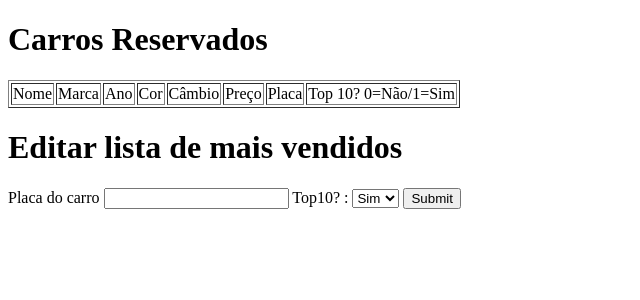
After one commit to viniciussds2000/Trabalho_semestral_3-semestre, a Flask app: page /edit_top10 in a window 1280 px wide. The commit adds this page. Shown: the top 300 px of the page, without its empty margins (0-640 px from the left). Run offline with Flask 2, Linux system fonts and the light colour scheme; data that the repository does not hold is empty.

Commit message:
Top 10 funcionando

```diff
--- a/BD.py
+++ b/BD.py
@@ -11,7 +11,7 @@ def validar_login(cursor,login,senha):
 
 def busca(cursor,pesquisa):
     cursor.execute(f'SELECT carros.nome,carros.marca,carros.ano,carros.cor,carros.cambio,carros.preço,carros.placa '
-                   f'from carros WHERE nome OR marca OR cor OR cambio= "{pesquisa}"')
+                   f'from carros WHERE nome = "{pesquisa}"')
     pesq = cursor.fetchall()
 
     return pesq
@@ -25,8 +25,8 @@ def excluir_user(cursor,conn,login,senha):
     cursor.execute(f'DELETE FROM `semestral3.`.`usuarios` WHERE usuario = "{login}" and senha = "{senha}"')
     conn.commit()
 
-def incluir_anuncio(cursor,conn,nome,marca,ano,cor,cambio,preço,placa):
-    cursor.execute(f'INSERT into `semestral3.`.`carros` (nome,marca,ano,cor,cambio,preço,placa) VALUES ("{nome}","{marca}","{ano}","{cor}","{cambio}","{preço}","{placa}")')
+def incluir_anuncio(cursor,conn,nome,marca,ano,cor,cambio,preço,placa,top10):
+    cursor.execute(f'INSERT into `semestral3.`.`carros` (nome,marca,ano,cor,cambio,preço,placa,top10) VALUES ("{nome}","{marca}","{ano}","{cor}","{cambio}","{preço}","{placa}","{top10}")')
     conn.commit()
 
 def excluir_anuncio(cursor,conn,placa):
@@ -36,7 +36,8 @@ def excluir_anuncio(cursor,conn,placa):
 def get_carros(cursor):
 
     # Executar o SQL
-    cursor.execute('SELECT carros.nome,carros.marca,carros.ano,carros.cor,carros.cambio,carros.preço,carros.placa FROM carros')
+    cursor.execute(f'SELECT carros.nome,carros.marca,carros.ano,carros.cor,carros.cambio,carros.preço,carros.placa,carros.top10 '
+                   'FROM carros')
 
     # Recuperando o retorno do BD
     carros = cursor.fetchall()
@@ -44,6 +45,20 @@ def get_carros(cursor):
     # Retornar os dados
     return carros
 
+def get_top10(cursor):
+    cursor.execute(f'SELECT carros.nome,carros.marca,carros.ano,carros.cor,carros.cambio,carros.preço,carros.placa '
+                   'FROM carros WHERE top10 = "1"')
+
+    top10 = cursor.fetchall()
+
+    return top10
+
+def edit_top10(cursor,conn,top,placa):
+    cursor.execute(f'UPDATE carros SET top10 = "{top}" WHERE placa = "{placa}"')
+    conn.commit()
+
+
+
 def adicionar_imagem(cursor,conn,data):
     cursor.execute(f'INSERT INTO data VALUES LOAD_FILE("{data}"))')
     conn.commit
--- a/main.py
+++ b/main.py
@@ -17,7 +17,7 @@ app.config['MYSQL_DATABASE_DB'] = 'semestral3.'
 def home():
     cursor = mysql.get_db().cursor()
 
-    return render_template("home.html",carros=get_carros(cursor))
+    return render_template("home.html",carros=get_top10(cursor))
 
 @app.route('/resultado', methods=['GET','POST'])
 def resultados():
@@ -115,13 +115,18 @@ def incluindo_anuncio():
         cambiocarro=request.form.get('cambiocar')
         preçocarro=request.form.get('preçocar')
         placacarro=request.form.get('placacar')
+        top10 = request.form.get('top_choice')
+        if top10 == "Sim":
+            top10=1
+        else:
+            top10=0
         #arquivo = request.files['file']
 
         conn = mysql.connect()
         cursor = conn.cursor()
 
         #adicionar_imagem(cursor,conn,arquivo)
-        incluir_anuncio(cursor,conn,nomecarro,marcacarro,anocarro,corcarro,cambiocarro,preçocarro,placacarro)
+        incluir_anuncio(cursor,conn,nomecarro,marcacarro,anocarro,corcarro,cambiocarro,preçocarro,placacarro,top10)
 
         cursor.close()
         conn.close()
@@ -155,6 +160,37 @@ def excluindo_anuncio():
     else:
         return render_template('adm_page.html')
 
+@app.route('/edit_top10')
+def editar_top10():
+    cursor = mysql.get_db().cursor()
+    return render_template('edit_top10.html',carros=get_carros(cursor))
+
+@app.route('/top10_editado', methods=['GET','POST'])
+def top_editado():
+    if request.method == 'POST':
+        eplaca=request.form.get('ePlaca')
+        etop= request.form.get('eTop10')
+        if etop == "Sim":
+            top10 = 1
+        else:
+            top10 = 0
+
+        conn = mysql.connect()
+        cursor = conn.cursor()
+        print(top10)
+
+        edit_top10(cursor,conn,top10,eplaca)
+
+        cursor.close()
+        conn.close()
+
+        return render_template('incluso.html')
+    else:
+        return render_template('adm_page.html')
+
+
+
+
 
 @app.route('/carros_reservados')
 def reservas():
--- a/templates/adm_page.html
+++ b/templates/adm_page.html
@@ -13,7 +13,7 @@
     <a href="/excluir_usuario">Excluir usuarios</a><br>
     <a href="/incluir_anuncio">Incluir anuncios</a><br>
     <a href="/excluir_anuncio">Excluir anuncios</a><br>
-    <a>Editar Top10</a>
+    <a href="/edit_top10">Editar Top10</a>
 </body>
 
 </html>
--- /dev/null
+++ b/templates/edit_top10.html
@@ -0,0 +1,50 @@
+<!DOCTYPE html>
+<html lang="en">
+<head>
+    <meta charset="UTF-8">
+    <title>Editar TOP10</title>
+</head>
+<body>
+<h1>Carros Reservados</h1>
+    <table border="1">
+    <tr>
+            <td>Nome</td>
+            <td>Marca</td>
+            <td>Ano </td>
+            <td>Cor</td>
+
+            <td>Câmbio</td>
+            <td>Preço</td>
+            <td>Placa</td>
+            <td>Top 10? 0=Não/1=Sim</td>
+
+            </tr>
+        {% for car in carros %}
+            <tr>
+                <td>{{car[0]}}</td>
+                <td>{{car[1]}}</td>
+                <td>{{car[2]}}</td>
+                <td>{{car[3]}}</td>
+                <td>{{car[4]}}</td>
+                <td>{{car[5]}}</td>
+                <td>{{car[6]}}</td>
+                <td>{{car[7]}}</td>
+            </tr>
+        {% endfor %}
+    </table>
+
+    <form action="/top10_editado" METHOD="post">
+        <h1>Editar lista de mais vendidos</h1>
+        <label>Placa do carro</label>
+        <input type="text" name="ePlaca">
+
+        <label>Top10? :</label>
+        <select name="eTop10">
+            <option>Sim</option>
+            <option>Não</option>
+        </select>
+
+        <input type="submit" name="edit_topbt">
+    </form>
+</body>
+</html>
--- a/templates/home.html
+++ b/templates/home.html
@@ -41,6 +41,7 @@
 </header>
 <body>
     <table border="1">
+        <h1>Top carros mais vendidos</h1>
         <tr>
                 <td>Nome</td>
                 <td>Marca</td>
```
Also changed, not shown: templates/incluir_anuncio.html (+9 -0 lines).
